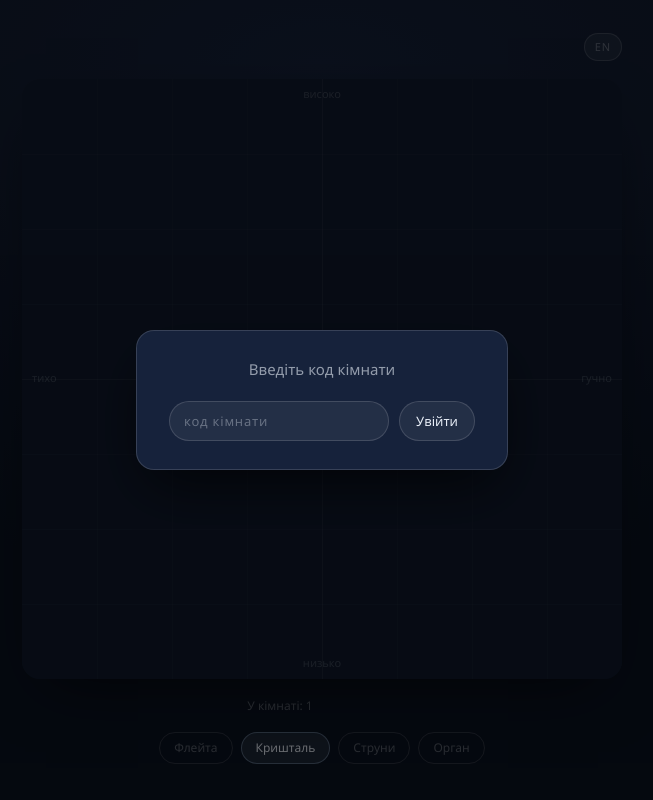
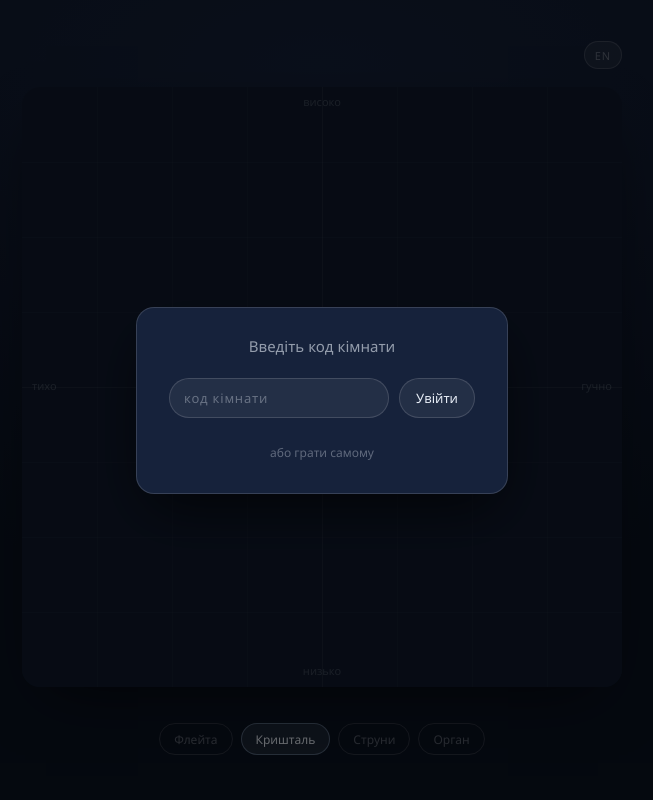
Before and after one commit to kirunek/art-music, a website: page index.html in a window 1280 px wide. Shown: the whole page, without its empty margins (318-971 px from the left). Drawn offline with Linux system fonts and the light colour scheme.

Commit message:
add solo play button; hide player/room stats in solo mode

```diff
--- a/index.html
+++ b/index.html
@@ -82,6 +82,7 @@
       <button class="pill" id="room-join-btn"><span id="room-join-label">Увійти</span></button>
     </div>
     <div id="room-error" class="room-error-msg" hidden></div>
+    <button class="solo-btn" id="solo-btn">Грати самому</button>
   </div>
 </div>
 
--- a/styles.css
+++ b/styles.css
@@ -368,6 +368,18 @@ button.pill.danger:hover{ background: rgba(255,90,90,0.15); }
 .modal-actions{ display: flex; gap: 12px; }
 .room-modal-row{ display: flex; gap: 10px; align-items: center; }
 
+.solo-btn{
+  background: none;
+  border: none;
+  color: var(--ink-faint);
+  font-size: 12px;
+  font-family: var(--font);
+  cursor: pointer;
+  padding: 4px 0;
+  transition: color 0.15s ease;
+}
+.solo-btn:hover{ color: var(--ink-soft); }
+
 .sound-selector{
   width: 100%;
   max-width: 600px;
--- a/theremin.js
+++ b/theremin.js
@@ -238,6 +238,7 @@
       roomPrefix: 'Room #',
       modalTitle: 'Enter a room code',
       playerJoined: 'A new player joined',
+      playAlone: 'or play alone',
       loud: 'loud', silent: 'silent', high: 'high', low: 'low',
       langSwitch: 'UA',
     },
@@ -249,6 +250,7 @@
       roomPrefix: 'Кімната #',
       modalTitle: 'Введіть код кімнати',
       playerJoined: 'Новий гравець приєднався',
+      playAlone: 'або грати самому',
       loud: 'гучно', silent: 'тихо', high: 'високо', low: 'низько',
       langSwitch: 'EN',
     },
@@ -268,6 +270,8 @@
     if (inp)        inp.placeholder        = strings.roomPlaceholder;
     if (modalTitle) modalTitle.textContent = strings.modalTitle;
     if (codeInfo && wsRoom) codeInfo.textContent = strings.roomPrefix + wsRoom;
+    const soloBtn = document.getElementById('solo-btn');
+    if (soloBtn) soloBtn.textContent = strings.playAlone;
     updatePlayersDisplay();
     buildSoundSelector();
   }
@@ -308,9 +312,9 @@
 
   function updatePlayersDisplay(){
     const infoEl = document.getElementById('theremin-players');
-    if (infoEl) infoEl.textContent = strings.players(1 + remotePlayers.size);
+    if (infoEl) infoEl.textContent = wsRoom ? strings.players(1 + remotePlayers.size) : '';
     const codeInfo = document.getElementById('room-code-info');
-    if (codeInfo && wsRoom) codeInfo.textContent = strings.roomPrefix + wsRoom;
+    if (codeInfo) codeInfo.textContent = wsRoom ? strings.roomPrefix + wsRoom : '';
   }
 
   function playCrystal(){
@@ -389,6 +393,11 @@
         applyStrings();
       });
     }
+    document.getElementById('solo-btn')?.addEventListener('click', () => {
+      unlockAudio();
+      document.getElementById('room-modal-backdrop')?.classList.remove('visible');
+      updatePlayersDisplay();
+    });
   }
 
   // ----- pointer handling -----
```
